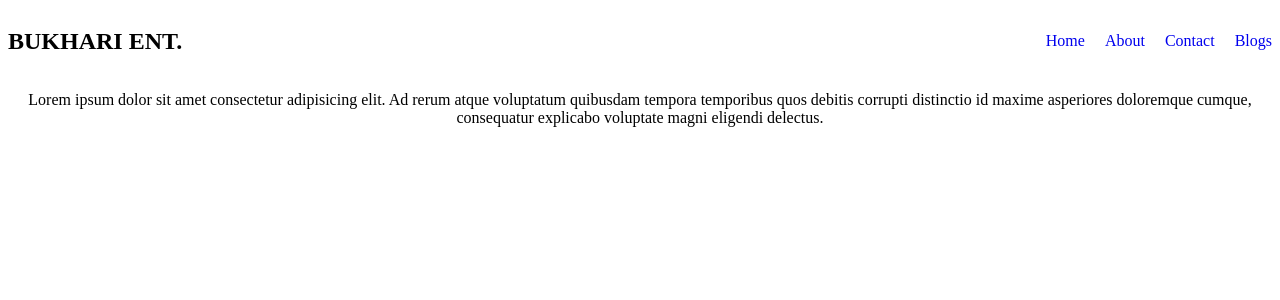
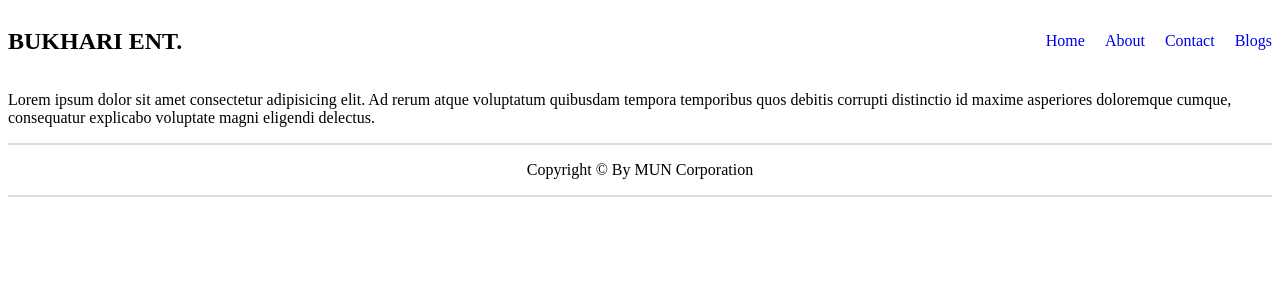
Before and after one commit to mayrajuddin/react-router-recap, a React (Vite) app: page / in a window 1280 px wide. Shown: the top 300 px of the page. Built offline with nearby package versions, Linux system fonts and the light colour scheme.

Commit message:
adding Navlink and about page

```diff
--- a/src/Layout/Footer.jsx
+++ b/src/Layout/Footer.jsx
@@ -2,8 +2,8 @@ import React from 'react';
 
 const Footer = () => {
     return (
-        <div>
-            <p>copyright &copy;</p>
+        <div className='footer'>
+            <p>copyright &copy; by MUN Corporation</p>
         </div>
     );
 };
--- a/src/Layout/Header.jsx
+++ b/src/Layout/Header.jsx
@@ -1,15 +1,15 @@
 import React from 'react';
-import { Link } from 'react-router';
+import {  NavLink } from 'react-router';
 
 const Header = () => {
     return (
         <div className='top'>
             <h2>BUKHARI ENT.</h2>
             <nav>
-                <Link to="/">Home</Link>
-                <Link to="/">About</Link>
-                <Link to="/">Contact</Link>
-                <Link to="/">Blogs</Link>
+                <NavLink to="/">Home</NavLink>
+                <NavLink to="/about">About</NavLink>
+                <NavLink to="/">Contact</NavLink>
+                <NavLink to="/">Blogs</NavLink>
             </nav>
         </div>
     );
--- a/src/Root/Root.jsx
+++ b/src/Root/Root.jsx
@@ -1,12 +1,14 @@
 import React from 'react';
 import Header from '../Layout/Header';
 import { Outlet } from 'react-router';
+import Footer from '../Layout/Footer';
 
 const Root = () => {
     return (
         <div>
             <Header/>
             <Outlet/>
+            <Footer/>
         </div>
     );
 };
--- /dev/null
+++ b/src/components/About.jsx
@@ -0,0 +1,11 @@
+import React from 'react';
+
+const About = () => {
+    return (
+        <div>
+            <h3>MUN corporation is establish in 1989, by the founder of Mayraj Uddin.</h3>
+        </div>
+    );
+};
+
+export default About;
--- a/src/index.css
+++ b/src/index.css
@@ -1,7 +1,4 @@
-:root{
-  text-align: center;
 
-}
 a{text-decoration: none;}
 nav,.top{
   display: flex;
@@ -9,3 +6,9 @@ nav,.top{
   align-items: center;
   justify-content: space-between;
 }
+.footer{
+  text-align: center;
+  border: solid #ddd;
+  border-width: 2px 0;
+  text-transform: capitalize;
+}
--- a/src/main.jsx
+++ b/src/main.jsx
@@ -5,13 +5,15 @@ import { createBrowserRouter } from "react-router";
 import { RouterProvider } from "react-router/dom";
 import Root from './Root/Root.jsx';
 import Home from './Home.jsx';
+import About from './components/About.jsx';
 
 const router = createBrowserRouter([
   {
     path: "/",
     Component: Root,
     children:[
-      {index: true, Component: Home}
+      {index: true, Component: Home},
+      {path: '/about', Component: About}
     ]
   }
 ]);
```
